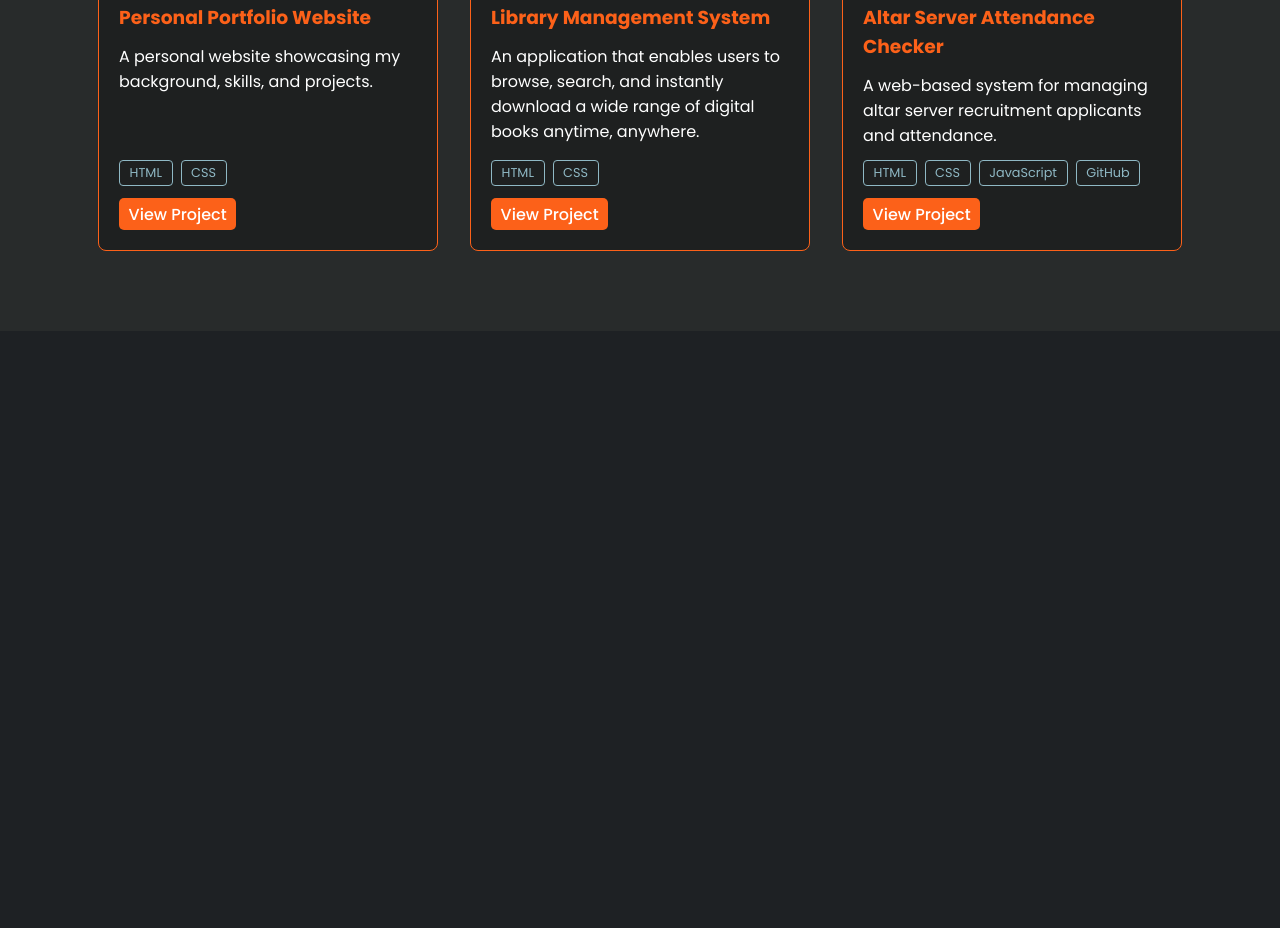
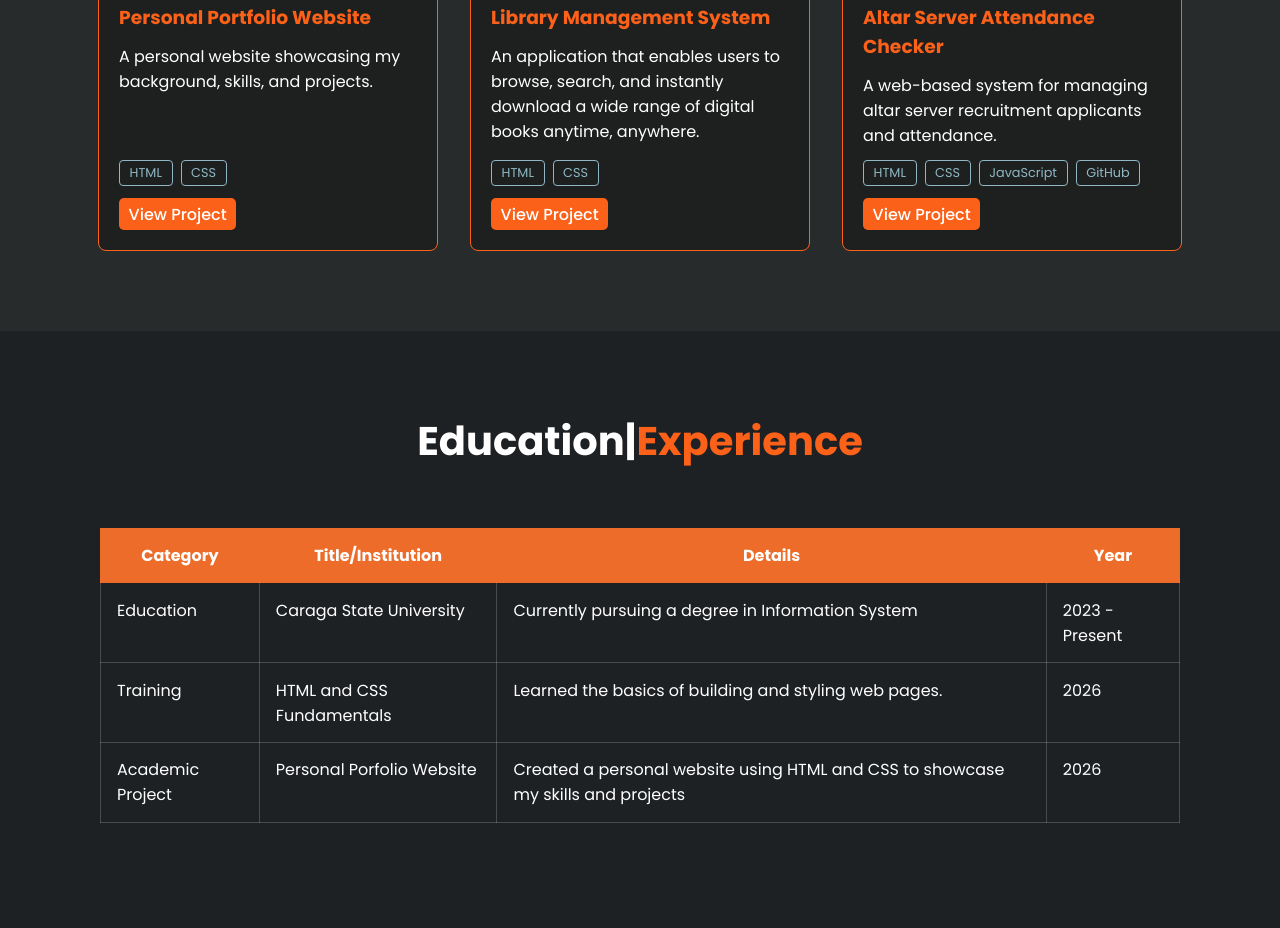
Before and after one commit to shainamaedumaplin-ops/my-portfolio, a plain HTML site: page index.html in a window 1280 px wide. Shown: the part 2800-3728 px from the top of the page. Before the commit the page ends 3131 px from the top, so only its background shows below. Drawn offline with Linux system fonts and the light colour scheme.

Commit message:
Add education and experience table

```diff
--- a/index.html
+++ b/index.html
@@ -155,12 +155,55 @@
                             <li>JavaScript</li>
                             <li>GitHub</li>
                         </ul>
-                        <a href="#">View Project</a>
+                        <a href="#" target="_blank">View Project</a>
                     </div>
                 </article>
             </div>
         </div>
     </section>
+    <section id="experience">
+        <div class="experience">
+            <h2 class="section-title">Education|<span>Experience</span></h2>
+            <div class="table-container">
+                <table>
+
+                    <thead>
+                        <tr>
+                            <th>Category</th>
+                            <th>Title/Institution</th>
+                            <th>Details</th>
+                            <th>Year</th>
+                        </tr>
+                    </thead>
+
+                    <tbody>
+                        <tr>
+                            <td>Education</td>
+                            <td>Caraga State University</td>
+                            <td>Currently pursuing a degree in Information System</td>
+                            <td>2023 - Present</td>
+                        </tr>
+
+                        <tr>
+                            <td>Training</td>
+                            <td>HTML and CSS Fundamentals</td>
+                            <td>Learned the basics of building and styling web pages.</td>
+                            <td>2026</td>
+                        </tr>
+
+                        <tr>
+                            <td>Academic Project</td>
+                            <td>Personal Porfolio Website</td>
+                            <td>Created a personal website using HTML and CSS to showcase my skills and projects</td>
+                            <td>2026</td>
+                        </tr>
+                    </tbody>
+
+                </table>
+            </div>
+        </div>
+
+    </section>
 </body>
 
 </html>
--- a/style.css
+++ b/style.css
@@ -310,3 +310,39 @@ body {
     color: #151616;
     font-weight: 600;
 }
+
+.experience {
+    padding: 5rem 2rem;
+    background-color: #1E2124;
+}
+
+.table-container {
+    width: 100%;
+    margin: 0 auto;
+    max-width: 1080px;
+    overflow-x: auto;
+
+}
+
+table {
+    width: 100%;
+    min-width: 600px;
+    border-collapse: collapse;
+    border-spacing: 0;
+    margin: 25px 0;
+    border-radius: 5px 5px 0 0;
+}
+
+th {
+    background-color: #EE6C29;
+    color: #fff;
+    text-align: center;
+    padding: 0.9rem 1rem;
+    border: 1px solid #EE6C29;
+}
+
+td {
+    padding: 0.9rem 1rem;
+    border: 1px solid rgba(237, 238, 234, 0.2);
+    vertical-align: top;
+}
```
